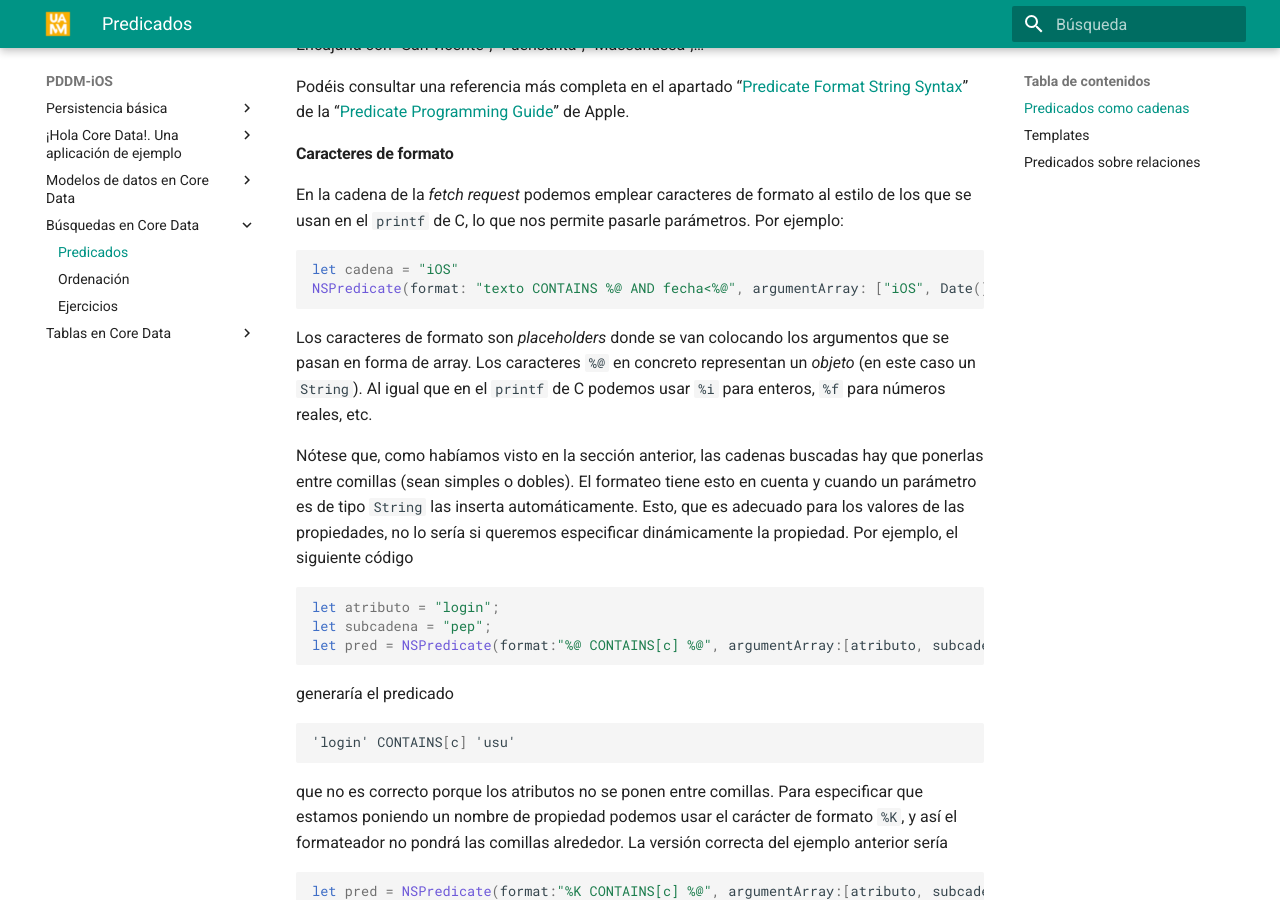
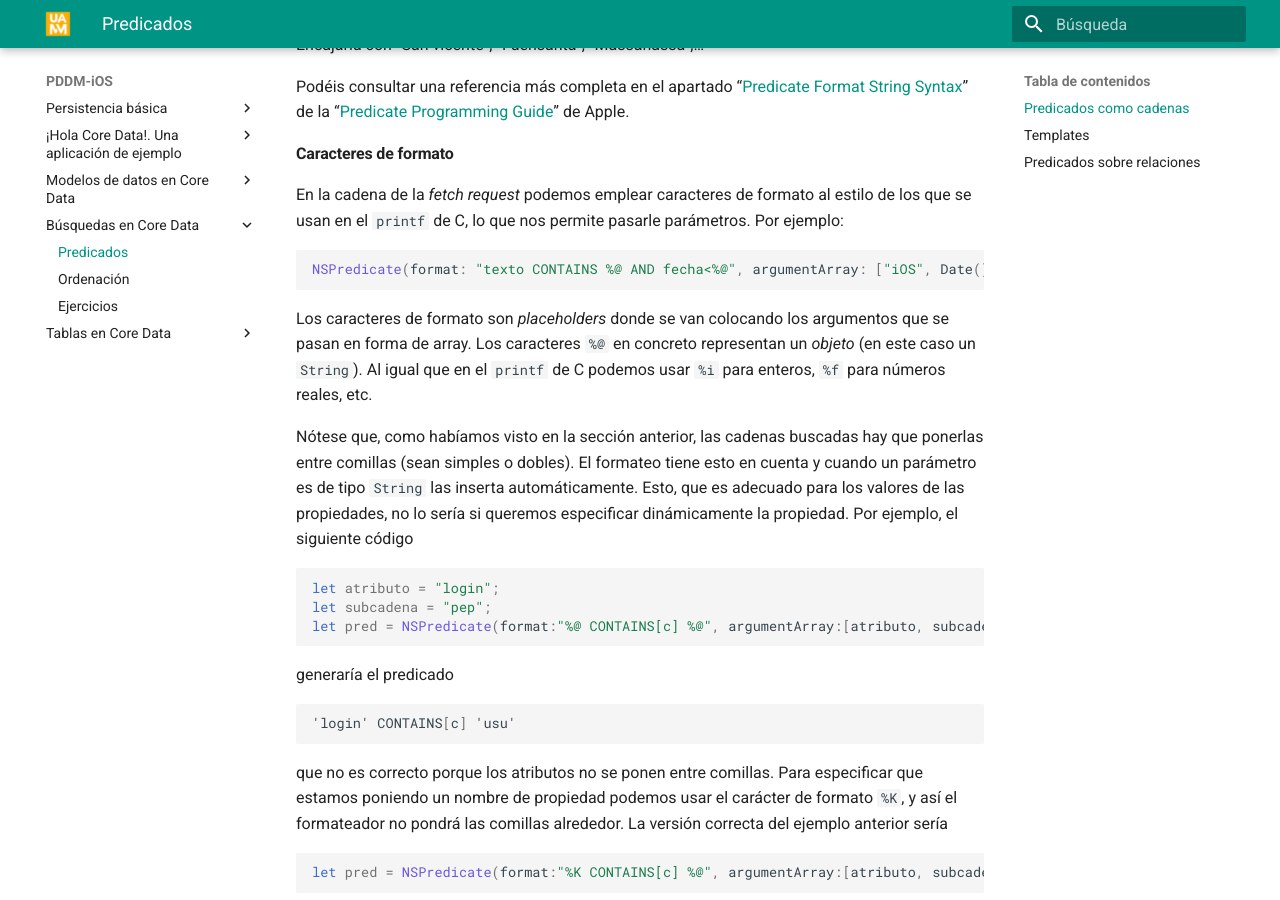
Before and after one commit to ottocol/pddm, an MkDocs documentation site: the page built from docs/cap6/1_predicados.md, in a window 1280 px wide and 900 px high, scrolled down 1675 px. Built offline with MkDocs 1.6.1 and Material for MkDocs 9.7.7, drawn with Linux system fonts in a browser that asks for light colours.

Commit message:
corrección errata código

````diff
--- a/docs/cap6/1_predicados.md
+++ b/docs/cap6/1_predicados.md
@@ -50,7 +50,6 @@ Podéis consultar una referencia más completa en el apartado “[Predicate Form
 En la cadena de la *fetch request* podemos emplear caracteres de formato al estilo de los que se usan en el `printf` de C, lo que nos permite pasarle parámetros. Por ejemplo:
 
 ```swift
-let cadena = "iOS"
 NSPredicate(format: "texto CONTAINS %@ AND fecha<%@", argumentArray: ["iOS", Date()])
 ```
 
````
